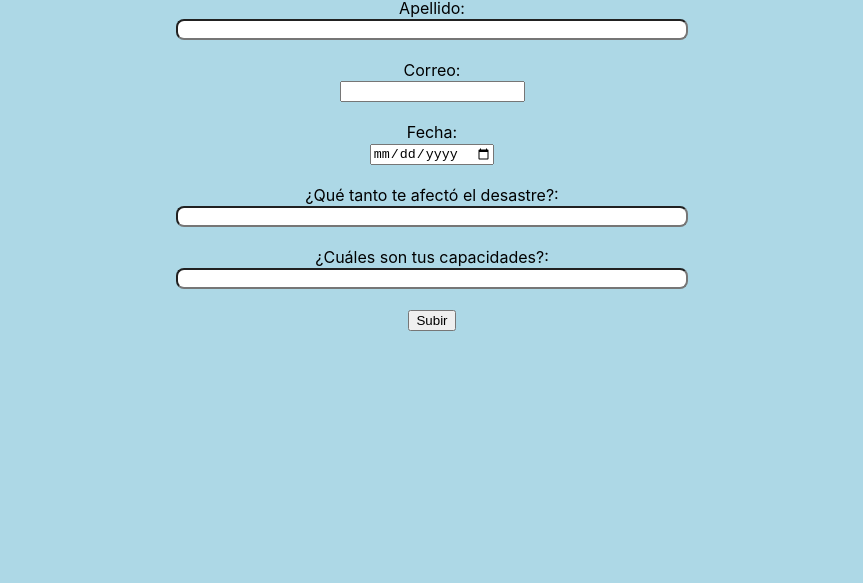
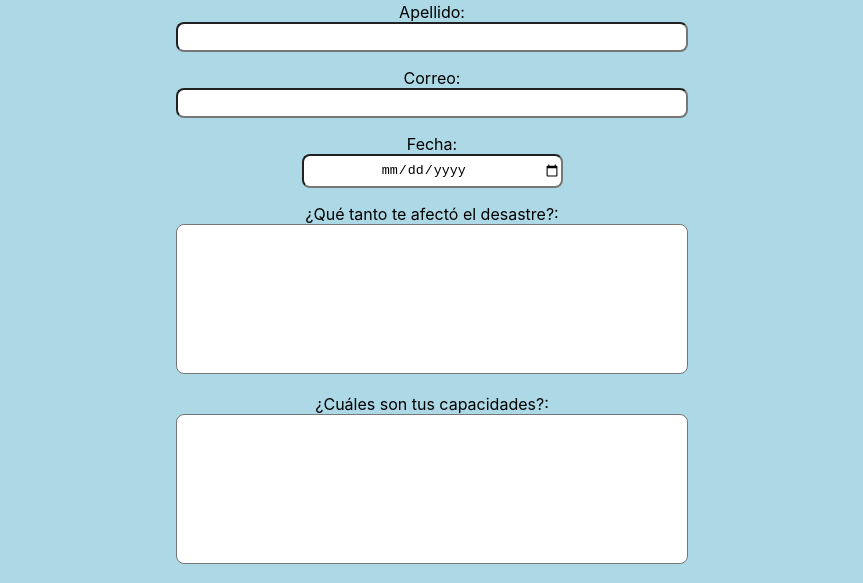
Before and after one commit to jelg27/Chimalma, a React (Create React App) app: page / in a window 1280 px wide. Shown: the part 268-851 px from the top of the page, without its empty margins (208-1071 px from the left). Before the commit the page ends 800 px from the top, so only its background shows below. Built offline with nearby package versions, Linux system fonts and the light colour scheme.

Commit message:
Más modificaciones

```diff
--- a/public/css/principal.css
+++ b/public/css/principal.css
@@ -2,16 +2,44 @@ body{
 	background-color: lightblue;
 }
 .titulo{
-
+	margin: auto;
 }
 
 .form{
-
+	margin: auto;
 }
 
-input[type=text]{
+.ing{
 	width: 40%;
-	height: 10%;
+	height: 30px;
+	margin: none;
 	box-sizing: border-box;
 	border-radius: 8px;
 }
+
+input[type=date]{
+	width: 20%;
+	height: 30px;
+	text-align: center;
+	border-radius: 8px;
+}
+
+label{
+	margin: none;
+}
+
+textarea{
+	width: 40%;
+	height: 150px;
+	box-sizing: border-box;
+	border-radius: 8px;
+	resize:none;
+}
+
+.error{
+	background-color: Tomato;
+	width: 40%;
+	margin: none;
+	box-sizing: border-box;
+	border-radius: 8px;
+}
--- a/src/index.js
+++ b/src/index.js
@@ -29,23 +29,23 @@ const SignupForm = () => {
     >
       <Form>
         <label htmlFor="firstName">Nombre:</label><br/>
-        <Field name="firstName" type="text" /><br/>
-        <ErrorMessage name="firstName" /><br/>
+        <Field name="firstName" type="text" class="ing" />
+        <p class="error"><ErrorMessage name="firstName" /></p>
         <label htmlFor="lastName">Apellido:</label><br/>
-        <Field name="lastName" type="text" /><br/>
-        <ErrorMessage name="lastName" /><br/>
-        <label htmlFor="email">Correo:</label><br/>
-        <Field name="email" type="email" /><br/>
-        <ErrorMessage name="email" /><br/>
+        <Field name="lastName" type="text" class="ing" />
+        <p class="error"><ErrorMessage name="lastName" class="error" /></p>
+        <label htmlFor="email" >Correo:</label><br/>
+        <Field name="email" type="email" class="ing" />
+        <p class="error"><ErrorMessage name="email" class="error" /></p>
        	<label htmlFor="date">Fecha:</label><br/>
-       	<Field name="date" type="date" /><br/>
-       	<ErrorMessage name="date" /><br/>
+       	<Field name="date" type="date" />
+       	<p class="error"><ErrorMessage name="date" class="error" /></p>
        	<label htmlFor="afect">¿Qué tanto te afectó el desastre?:</label><br/>
-       	<Field name="afect" type="text" /><br/>
-       	<ErrorMessage name="afect" /><br/>
+       	<Field name="afect" as="textarea" />
+       	<p class="error"><ErrorMessage name="afect" class="error" /></p>
        	<label htmlFor="cap">¿Cuáles son tus capacidades?:</label><br/>
-       	<Field name="cap" type="text" /><br/>
-       	<ErrorMessage name="cap" /><br/>
+       	<Field name="cap" as="textarea" />
+       	<p class="error"><ErrorMessage name="cap" class="error" /></p>
        	<button type="submit">Subir</button>
       </Form>
     </Formik>
```
Also changed, not shown: public/index.html (+0 -14 lines).
